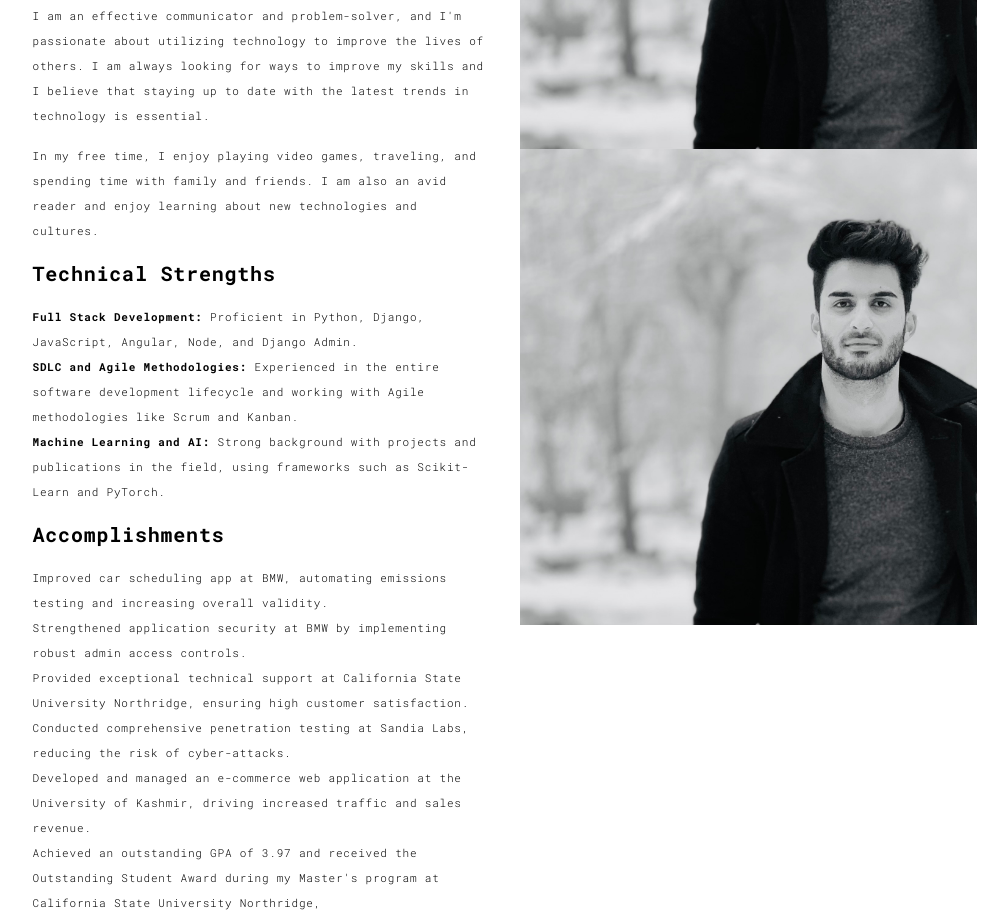
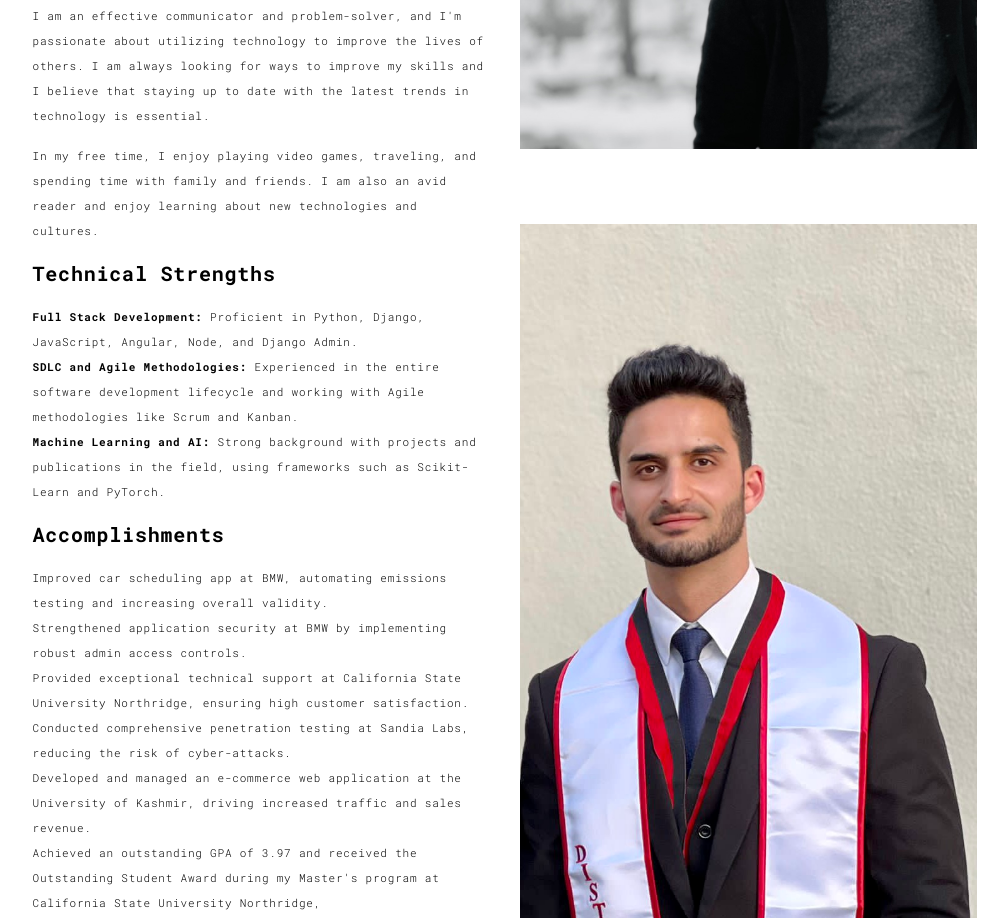
Before and after one commit to Zarak-Shah-ji/KASH-M-RIZZ, a plain HTML site: page index.html in a window 1280 px wide. Shown: the part 1319-2237 px from the top of the page, without its empty margins (135-1143 px from the left). Drawn offline with Linux system fonts and the light colour scheme.

Commit message:
Update index.html added image

```diff
--- a/index.html
+++ b/index.html
@@ -119,8 +119,8 @@
                   </p>
                 </div>
                 <div class="col-xs-12 col-md-6">
-                  <img src="assets/images/IMG_3555.jpeg" class="img-responsive" alt="">
-                  <img src="assets/images/IMG_3555.jpeg" class="img-responsive" alt="">
+                  <img src="assets/images/IMG_3555.jpeg" class="img-responsive" alt=""> <br><br><br>
+                  <img src="assets/images/55379de1-1b32-4a63-af37-7eee04bec2f1.jpg" class="img-responsive" alt="">
                 </div>
               </div>
             </div>
```
